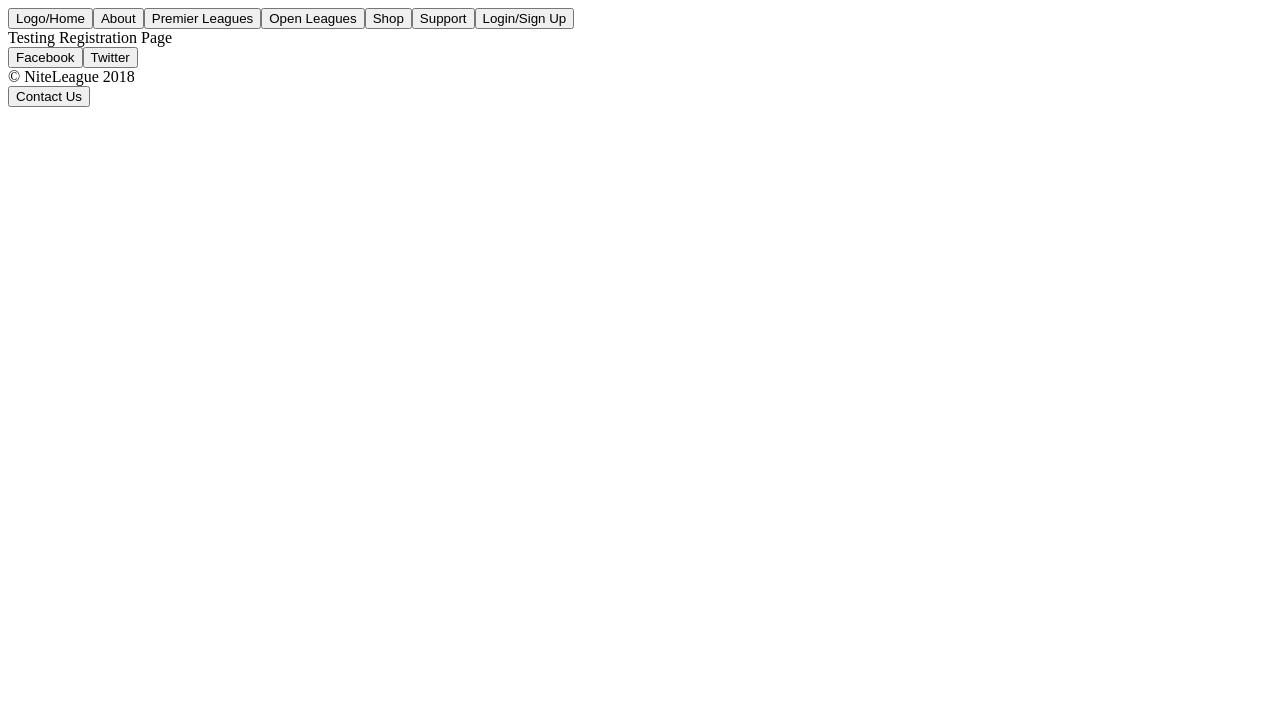
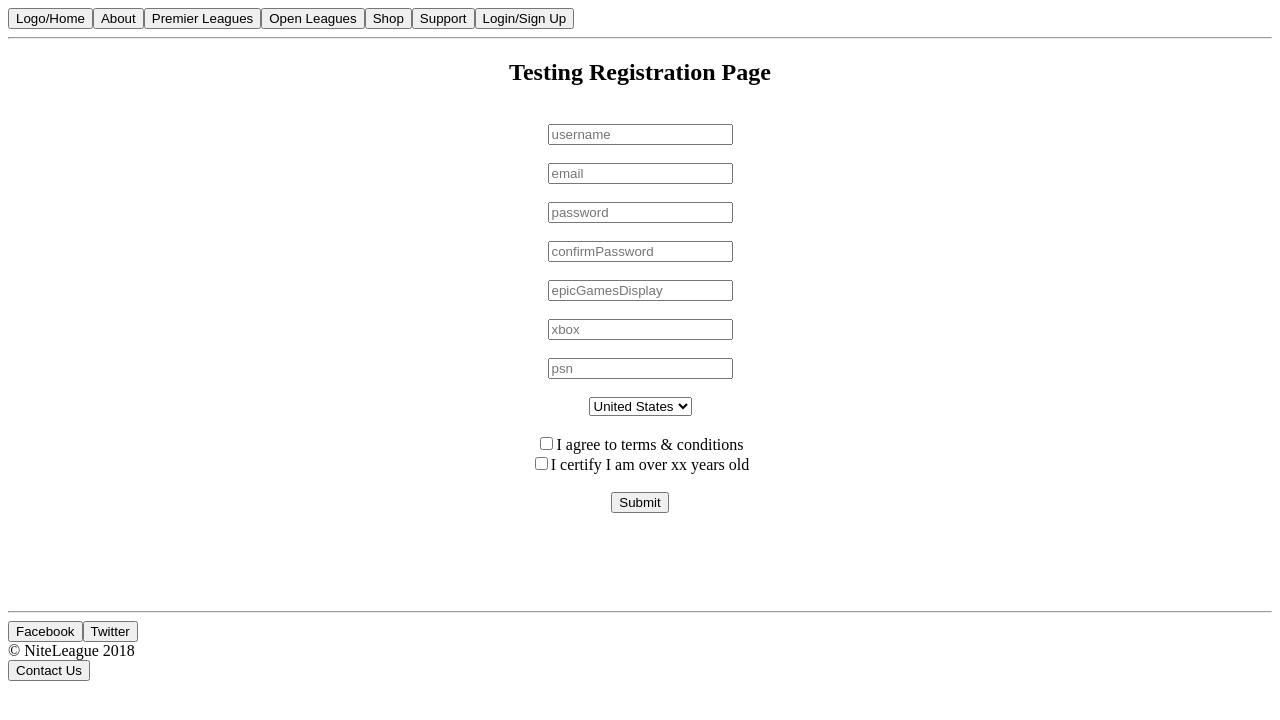
Before and after one commit to Holstein30/NiteLeague, a React app: page /registration in a window 1280 px wide. Shown: the top 720 px of the page. Built offline with nearby package versions, Linux system fonts and the light colour scheme.

Commit message:
registration form almost complete

```diff
--- a/src/components/global/footer/index.js
+++ b/src/components/global/footer/index.js
@@ -5,6 +5,12 @@ class Footer extends Component {
   render() {
     return (
       <div className="footer">
+      <br />
+      <br />
+      <br />
+      <br />
+      <br />
+      <hr />
         <div className="social-links">
           <Button className="facebook-btn" name="Facebook" />
           <Button className="twitter-btn" name="Twitter" />
--- a/src/components/global/inputs/global-inputs-main.js
+++ b/src/components/global/inputs/global-inputs-main.js
@@ -1,21 +1,39 @@
 import React, { Component } from "react";
 
 class GlobalInputsMain extends Component {
+
   render(props) {
+    console.log(this.props);
     return (
-      <div>
+
         <input
-          className={props.class}
-          type={props.type}
-          name={props.name}
-          pattern={props.pattern}
-          title={props.title}
-          placeholder={props.placeholder}
-          required={props.required}
+          className={this.props.className}
+          type={this.props.type}
+          name={this.props.name}
+          pattern={this.props.pattern}
+          title={this.props.title}
+          placeholder={this.props.placeholder}
+          required={this.props.required}
         />
-      </div>
+
     );
   }
+// }
+// export default props => {
+//   return (
+//     <div>
+//     <input
+//       className={props.className}
+//       type={props.type}
+//       name={props.name}
+//       pattern={props.pattern}
+//       title={props.title}
+//       placeholder={props.placeholder}
+//       required={props.required}
+//     />
+//   </div>
+
+//   );
 }
 
 export default GlobalInputsMain;
--- a/src/components/global/nav-bar/index.js
+++ b/src/components/global/nav-bar/index.js
@@ -12,6 +12,8 @@ class Navbar extends Component {
         <Button className="shop-btn" name="Shop" />
         <Button className="support-btn" name="Support" />
         <Button className="login-btn" name="Login/Sign Up" />
+        <hr />
+
       </div>
     );
   }
--- a/src/components/registration-page/form/index.js
+++ b/src/components/registration-page/form/index.js
@@ -0,0 +1,2 @@
+import RegistrationPageFormSignup from "./registration-page-form-signup";
+export default RegistrationPageFormSignup;
--- a/src/components/registration-page/form/registration-page-form-signup.js
+++ b/src/components/registration-page/form/registration-page-form-signup.js
@@ -0,0 +1,52 @@
+import React, { Component } from "react";
+import Input from "../../global/inputs";
+
+class RegistrationPageFormSignup extends Component {
+    render(){
+        return (
+            <div>
+                <form>
+                <Input className="registrationInput" type="text" name="username" pattern=".*" title="" placeholder="username" required="true" />
+                <br />
+                <br />
+                <Input className="registrationInput" type="text" name="email" pattern=".*" title="" placeholder="email" required="true" />
+                <br />
+                <br />
+                <Input className="registrationInput" type="password" name="password" pattern=".*" title="" placeholder="password" required="true" />
+                <br />
+                <br />
+                <Input className="registrationInput" type="password" name="confirmPassword" pattern=".*" title="" placeholder="confirmPassword" required="true" />
+                <br />
+                <br />
+                <Input className="registrationInput" type="text" name="epicGamesDisplay" pattern=".*" title="" placeholder="epicGamesDisplay" required="true" />
+                <br />
+                <br />
+                <Input className="registrationInput" type="text" name="xbox" pattern=".*" title="" placeholder="xbox" required="false" />
+                <br />
+                <br />
+                <Input className="registrationInput" type="text" name="psn" pattern=".*" title="" placeholder="psn" required="false" />
+                <br />
+                <br />
+                <select className="registrationInput">
+                <option value="United States">United States</option>
+                </select>
+                <br />
+                <br />
+                <Input className="registrationInput" type="checkbox" name="terms" pattern=".*" title="" placeholder="username" required="true" value="terms" />
+                <label htmlFor="terms">I agree to terms & conditions</label>
+                <br />
+                <Input className="registrationInput" type="checkbox" name="ageCheck" pattern=".*" title="" placeholder="username" required="true" value="ageCheck" />
+                <label htmlFor="terms">I certify I am over xx years old</label>
+                <br />
+                <br />
+                <Input className="registrationInput" type="submit" name="signup"  />
+                </form>
+                </div>
+
+
+        );
+    }
+
+}
+
+export default RegistrationPageFormSignup;
--- a/src/components/registration-page/index.js
+++ b/src/components/registration-page/index.js
@@ -1,8 +1,13 @@
 import React, { Component } from "react";
+import Form from "./form";
 
 class RegistrationPage extends Component {
   render() {
-    return <div>Testing Registration Page</div>;
+    return <div style={{textAlign: "center"}}>
+      <h2>Testing Registration Page</h2>
+      <br />
+      <Form />
+    </div>
   }
 }
 
```
